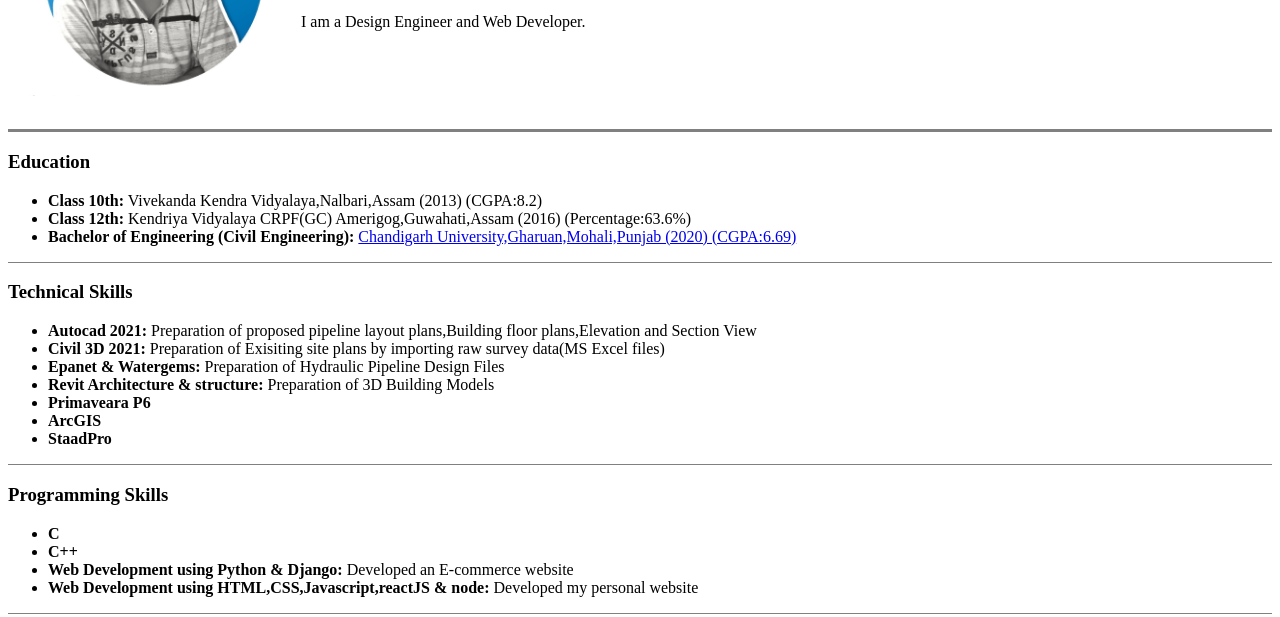
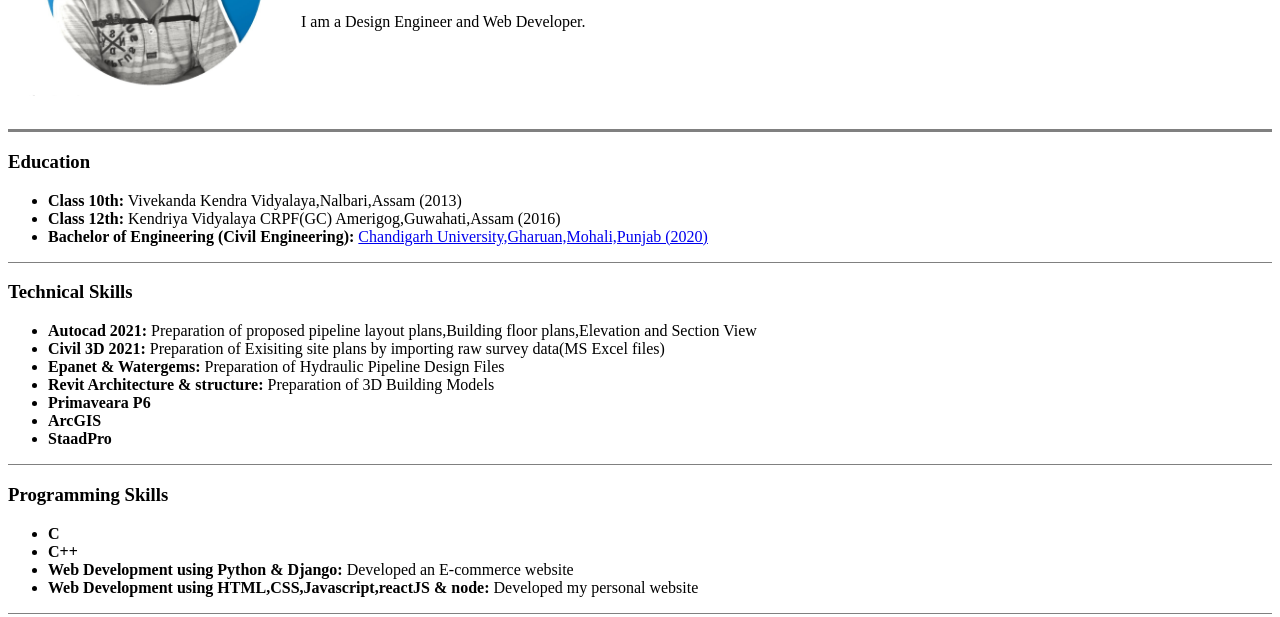
Before and after one commit to prayashs54/cv, a plain HTML site: page index.html in a window 1280 px wide. Shown: the part 183-800 px from the top of the page. Drawn offline with Linux system fonts and the light colour scheme.

Commit message:
Update index.html

```diff
--- a/index.html
+++ b/index.html
@@ -19,9 +19,9 @@
   <hr size="3" noshade>
   <h3>Education</h3>
   <ul>
-    <li><strong>Class 10th:</strong>  Vivekanda Kendra Vidyalaya,Nalbari,Assam (2013) (CGPA:8.2)</li>
-    <li><strong>Class 12th:</strong>  Kendriya Vidyalaya CRPF(GC) Amerigog,Guwahati,Assam (2016) (Percentage:63.6%)</li>
-    <li><strong>Bachelor of Engineering (Civil Engineering):</strong>  <a href="https://www.cuchd.in/">Chandigarh University,Gharuan,Mohali,Punjab (2020) (CGPA:6.69)</a></li>
+    <li><strong>Class 10th:</strong>  Vivekanda Kendra Vidyalaya,Nalbari,Assam (2013)</li>
+    <li><strong>Class 12th:</strong>  Kendriya Vidyalaya CRPF(GC) Amerigog,Guwahati,Assam (2016)</li>
+    <li><strong>Bachelor of Engineering (Civil Engineering):</strong>  <a href="https://www.cuchd.in/">Chandigarh University,Gharuan,Mohali,Punjab (2020)</a></li>
   </ul>
   <hr size="1" noshade>
   <h3>Technical Skills</h3>
```
